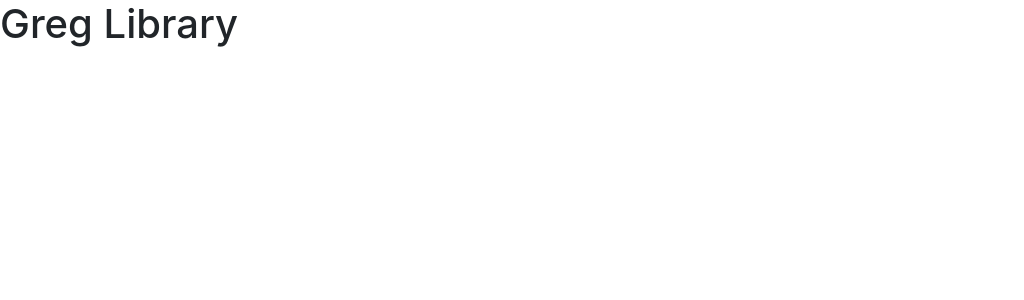
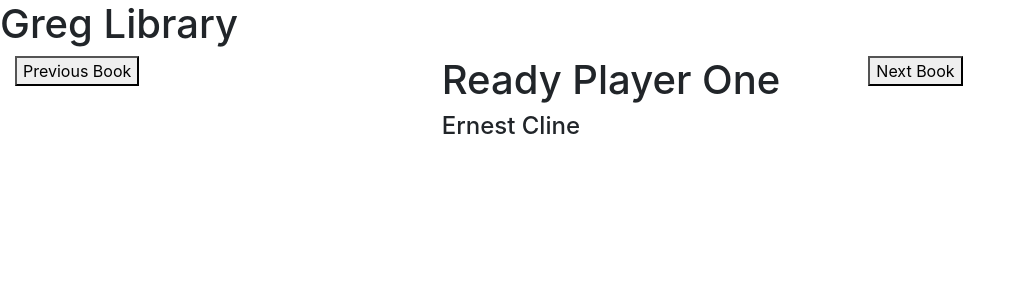
Before and after one commit to GRy82/ReactTutorialRepo, a React (Create React App) app: page / in a window 1280 px wide. Shown: the top 300 px of the page, without its empty margins (0-1024 px from the left). Built offline with nearby package versions, Linux system fonts and the light colour scheme.

Commit message:
Book title and author now displayed through render function, and two button components have been implemented with corresponding functions that setState of book being displayed.

```diff
--- a/src/components/TitleBar/titleBar.css
+++ b/src/components/TitleBar/titleBar.css
@@ -1,5 +1,5 @@
 .titlebar-nav {
-    background-color: lightblue;
+    background-color: rgb(52, 135, 162);
     width: 100%;
 }
 
--- a/src/components/TitleBar/titleBar.jsx
+++ b/src/components/TitleBar/titleBar.jsx
@@ -4,7 +4,7 @@ function TitleBar(props) {
     return (
         <div className="row row-spacer">
             <div className="col-md-12" style={{padding: 0}}>
-                <div>
+                <div className="titlebar-nav">
                     <h1>Greg Library</h1>
                 </div>
             </div>
--- a/src/components/app.jsx
+++ b/src/components/app.jsx
@@ -2,11 +2,55 @@ import React, { Component } from 'react';
 import TitleBar from './TitleBar/titleBar';
 
 class App extends Component {
-    state= { }
+    constructor(props){
+        super(props);
+        this.books = [
+            {title: 'Ready Player One', author: 'Ernest Cline'},
+            {title: 'All the Light We Cannot See', author: 'Anthony Doerr'},
+            {title: 'The First and Last Freedom', author: 'Jiddu Krishnamurti'},
+        ];
+        this.state = {
+            bookNumber: 0
+        }
+    }
+
+    goToNextBook(){
+        let tempBookNumber = this.state.bookNumber;
+        tempBookNumber++;
+        if(tempBookNumber === this.books.length){
+              tempBookNumber = 0;
+        }
+        this.setState({
+            bookNumber: tempBookNumber
+        });
+    }
+
+    goToPreviousBook(){
+        let tempBookNumber = this.state.bookNumber;
+        tempBookNumber--;
+        if(tempBookNumber < 0)
+            tempBookNumber = this.books.length - 1;
+        this.setState({
+            bookNumber: tempBookNumber
+        });
+    }
+
     render() {
         return (
             <div className="container-fluid">
                 <TitleBar />
+                <div className="row row-spacer">
+                    <div className="col">
+                        <button onClick={() => this.goToPreviousBook()}>Previous Book</button>
+                    </div>
+                    <div className="col">
+                        <h1>{this.books[this.state.bookNumber].title}</h1>
+                        <h4>{this.books[this.state.bookNumber].author}</h4>
+                    </div>
+                    <div className="col">
+                        <button onClick={() => this.goToNextBook()}>Next Book</button>
+                    </div>
+                </div>
             </div>
         );
     }
--- a/src/index.js
+++ b/src/index.js
@@ -1,6 +1,6 @@
 import React from 'react';
 import ReactDOM from 'react-dom';
+import App from './components/app';
 import 'bootstrap/dist/css/bootstrap.css';
-import App from './components/app';
 
 ReactDOM.render(<App />, document.getElementById('root'));
```
